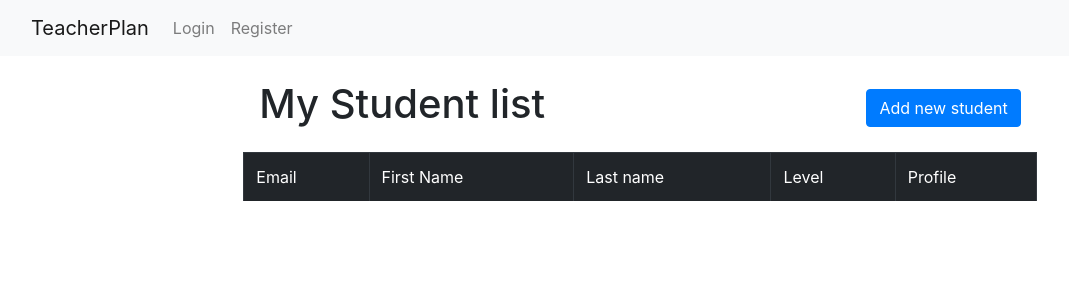
After one commit to nandoks/TeacherPlan, a Django app: template templates/teacher/students.html in a window 1280 px wide. The commit adds this page. Shown: the top 300 px of the page, without its empty margins (0-1069 px from the left). Run offline with Django 3.2, Linux system fonts and the light colour scheme; the template is opened without the code that fills it: values that come from a table or form of the project are taken from there, others are empty; parts of the project's set-up code (start-up, migrations or seed data) failed here and were passed over; some libraries are stand-ins or nearby versions.

Commit message:
created students list page

```diff
--- a/teacher/urls.py
+++ b/teacher/urls.py
@@ -6,4 +6,5 @@ urlpatterns = [
     path('login', views.login, name='login'),
     path('logout', views.logout, name='logout'),
     path('', views.dashboard, name='dashboard'),
+    path('teacher/students/', views.teacher_students, name='teacher_students')
 ]
--- a/templates/partials/_menu.html
+++ b/templates/partials/_menu.html
@@ -16,7 +16,7 @@
                             <a class="nav-link" href="{% url 'create_lesson_plan' %}">New Lesson Plans</a>
                         </li>
                         <li class="nav-item">
-                            <a class="nav-link" href="{% url 'register_student' %}">New Student</a>
+                            <a class="nav-link" href="{% url 'teacher_students' %}">My Students</a>
                         </li>
                         <li class="nav-item">
                             <a class="nav-link" href="{% url 'register_lesson' %}">Register lesson</a>
--- a/templates/student/student_detail.html
+++ b/templates/student/student_detail.html
@@ -4,13 +4,15 @@
 
     <section class="container col-8">
         <div class="container mt-3">
-            <div class="row">
+            <div class="row p-3">
                 <div class="col-8">
                     <h1>{{ student.first_name }} {{ student.last_name }}</h1>
                 </div>
                 <div class="col-4 align-self-center">
                     <button class="btn btn-success"
-                        onclick="location.href='{% url 'modify_student' student_id=student.id %}'">Modify</button>
+                            onclick="location.href='{% url 'modify_student' student_id=student.id %}'">
+                        Modify
+                    </button>
                 </div>
             </div>
             <div class="row">
--- a/templates/teacher/dashboard.html
+++ b/templates/teacher/dashboard.html
@@ -3,8 +3,9 @@
 {% block content %}
 
     <section class="container col-8">
-        <div class="container mt-2">
+        <div class="container mt-2 p-3">
             <h1> Hello {{ user }}</h1>
+            <h2 class="text-center p-3"> Your next sessions</h2>
             <div class="table-responsive">
                 <table class="table table-dark table-striped table-bordered">
                     <thead>
--- /dev/null
+++ b/templates/teacher/students.html
@@ -0,0 +1,49 @@
+{% extends 'base.html' %}
+
+{% block content %}
+
+    <section class="container col-8">
+        <div class="container mt-2">
+            <div class="row p-3">
+                <div class="col-8">
+                    <h1> My Student list</h1>
+                </div>
+                <div class="col-4 align-self-center d-flex flex-row-reverse">
+                    <button class="btn btn-primary" onclick="location.href='{% url 'register_student' %}'">
+                        Add new student
+                    </button>
+                </div>
+            </div>
+            <div class="table-responsive">
+                <table class="table table-dark table-striped table-bordered">
+                    <thead>
+                    <tr>
+                        <td>Email</td>
+                        <td>First Name</td>
+                        <td>Last name</td>
+                        <td>Level</td>
+                        <td>Profile</td>
+                    </tr>
+                    </thead>
+                    <tbody>
+
+                    {% for student in students %}
+                        <tr>
+                            <td>{{ student.email }}</td>
+                            <td>{{ student.first_name }}</td>
+                            <td>{{ student.last_name }}</td>
+                            <td>{{ student.level }}</td>
+                            <td>
+                                <button class="btn btn-info" type="submit"
+                                        onclick="location.href='{% url 'student_detail' student.id %}'">Profile
+                                </button>
+                            </td>
+                        </tr>
+                    {% endfor %}
+                    </tbody>
+                </table>
+            </div>
+
+        </div>
+    </section>
+{% endblock %}
```
Also changed, not shown: teacher/views.py (+11 -0 lines).
